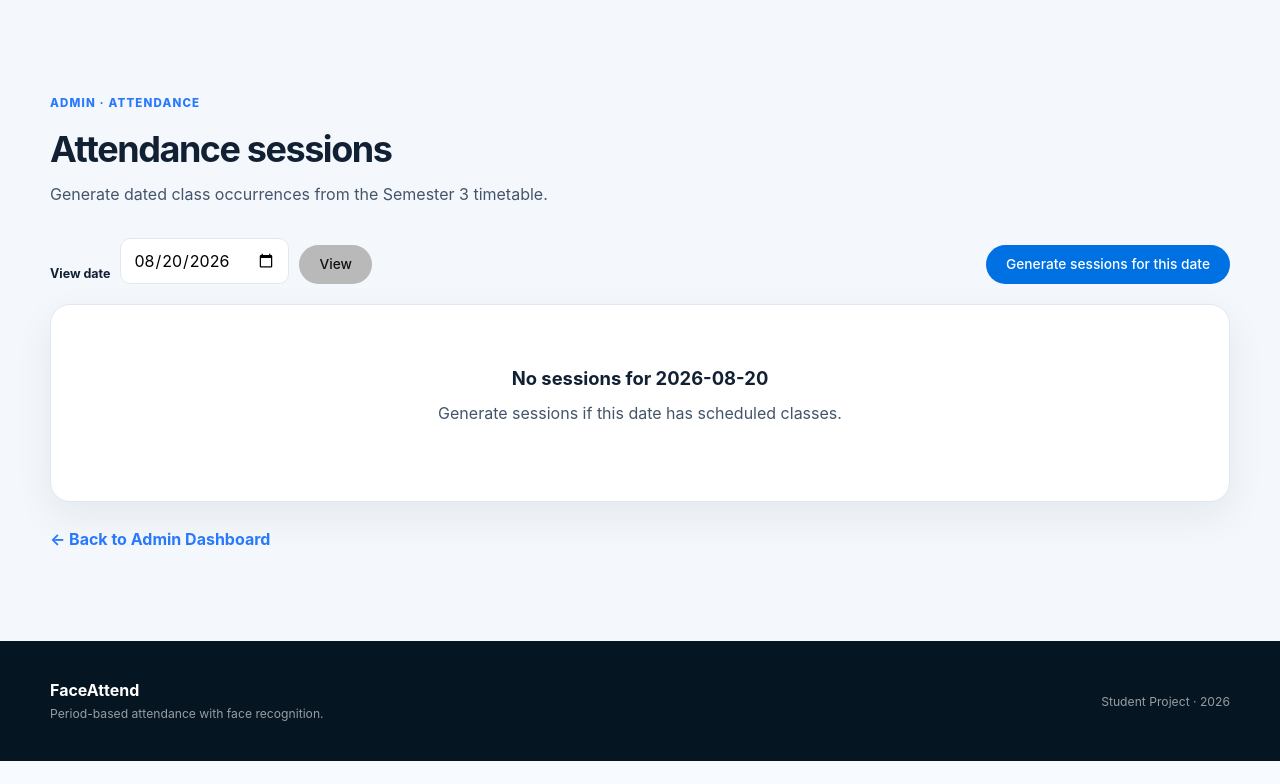
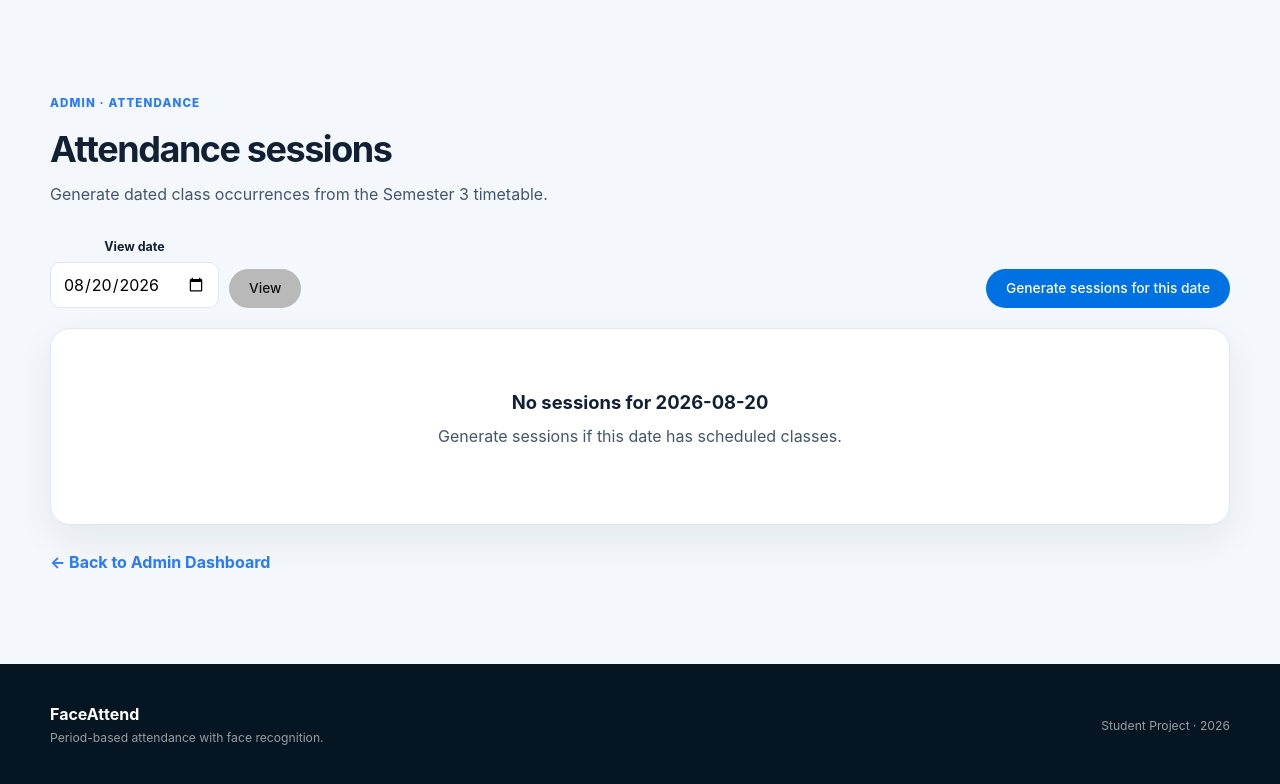
Before and after one commit to jobinjosph/FaceAttend, a Flask app: page /admin/sessions in a window 1280 px wide. Shown: the part 118-902 px from the top of the page. Before the commit the page ends 879 px from the top, so only its background shows below. Run offline with Flask 3, Linux system fonts and the light colour scheme; the visitor is signed in with stand-in values (Sample User, id 1); data that the repository does not hold is empty.

Commit message:
Align session date filter label

```diff
--- a/static/css/style.css
+++ b/static/css/style.css
@@ -1449,6 +1449,8 @@ a {
 .session-toolbar, .session-toolbar form, .session-date-filter { display: flex; align-items: end; gap: 10px; flex-wrap: wrap; }
 .session-toolbar { justify-content: space-between; margin-bottom: 20px; }
 .session-toolbar label, .session-date-filter label { display: grid; gap: 5px; font-size: .78rem; font-weight: 750; }
+.session-date-field { display: grid; gap: 5px; }
+.session-date-field label { width: 100%; text-align: center; }
 .session-toolbar input, .session-date-filter input { min-height: 46px; padding: 0 12px; border: 1px solid var(--line); border-radius: 10px; font: inherit; }
 .session-date-filter { margin-bottom: 20px; }
 .session-card-grid { display: grid; grid-template-columns: repeat(2,minmax(0,1fr)); gap: 16px; }
--- a/templates/admin/sessions/list.html
+++ b/templates/admin/sessions/list.html
@@ -2,7 +2,7 @@
 {% block content %}<section class="dashboard-section"><div class="container">
 <div class="page-heading-row"><div><span class="section-kicker">Admin · Attendance</span><h1>Attendance sessions</h1><p>Generate dated class occurrences from the Semester 3 timetable.</p></div></div>
 {% with messages=get_flashed_messages(with_categories=true) %}{% for category,message in messages %}<div class="alert alert-{{ category }}">{{ message }}</div>{% endfor %}{% endwith %}
-<div class="session-toolbar"><form method="get"><label for="date">View date</label><input id="date" name="date" type="date" value="{{ selected_date }}"><button class="apple-shop-button apple-shop-button-grey" type="submit">View</button></form><form method="post" action="{{ url_for('admin_sessions.generate') }}"><input type="hidden" name="csrf_token" value="{{ csrf_token() }}"><input type="hidden" name="session_date" value="{{ selected_date }}"><button class="apple-shop-button" type="submit">Generate sessions for this date</button></form></div>
+<div class="session-toolbar"><form method="get"><div class="session-date-field"><label for="date">View date</label><input id="date" name="date" type="date" value="{{ selected_date }}"></div><button class="apple-shop-button apple-shop-button-grey" type="submit">View</button></form><form method="post" action="{{ url_for('admin_sessions.generate') }}"><input type="hidden" name="csrf_token" value="{{ csrf_token() }}"><input type="hidden" name="session_date" value="{{ selected_date }}"><button class="apple-shop-button" type="submit">Generate sessions for this date</button></form></div>
 <div class="table-card">{% if sessions %}<div class="table-scroll"><table class="data-table"><thead><tr><th>Period</th><th>Time</th><th>Subject</th><th>Faculty</th><th>Status</th></tr></thead><tbody>{% for item in sessions %}<tr><td>P{{ item.period_number }}</td><td>{{ item.scheduled_start }}–{{ item.scheduled_end }}</td><td><strong>{{ item.subject_code }}</strong><small>{{ item.subject_name }}</small></td><td>{{ item.full_name }}</td><td><span class="status-badge {{ item.status|lower|replace('_','-') }}">{{ item.status|replace('_',' ')|title }}</span></td></tr>{% endfor %}</tbody></table></div>{% else %}<div class="empty-state"><strong>No sessions for {{ selected_date }}</strong><p>Generate sessions if this date has scheduled classes.</p></div>{% endif %}</div>
 <a class="text-link" href="{{ url_for('dashboard.admin_dashboard') }}">← Back to Admin Dashboard</a>
 </div></section>{% endblock %}
```
Also changed, not shown: tests/component/test_session_routes.py (+2 -0 lines).
